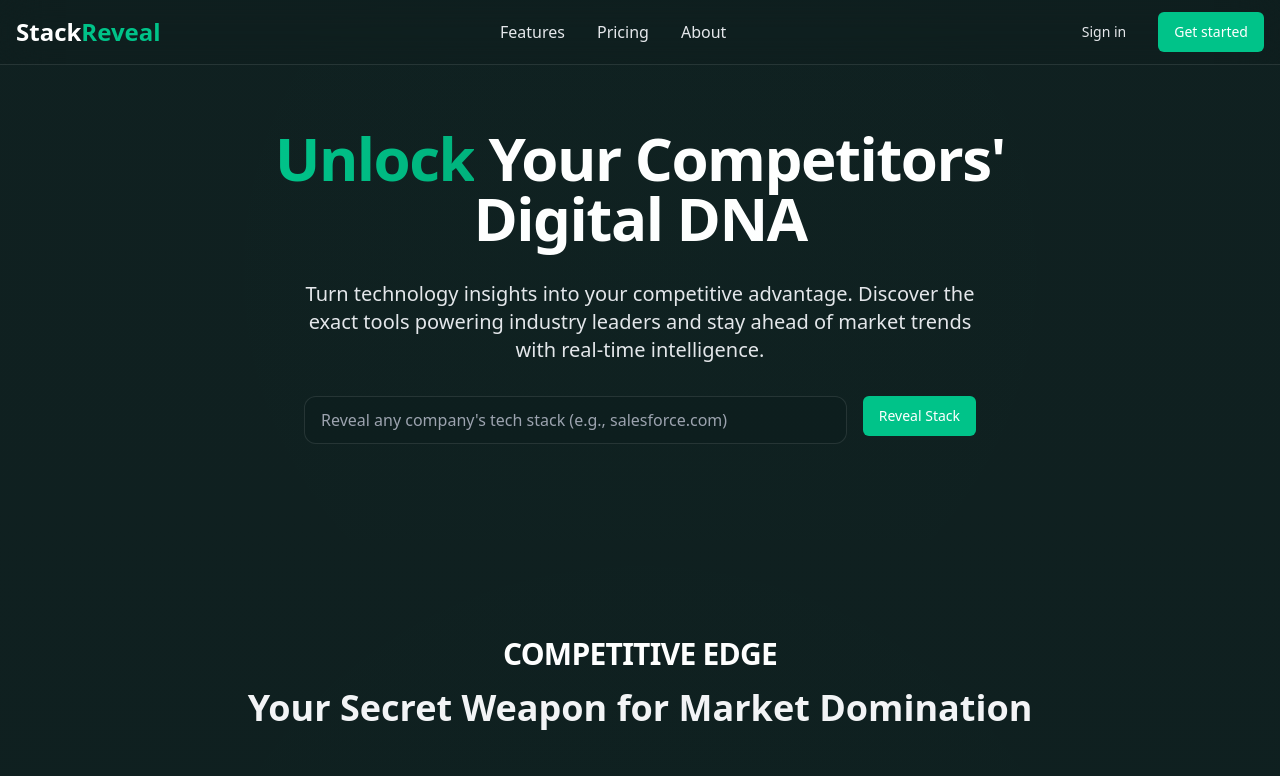
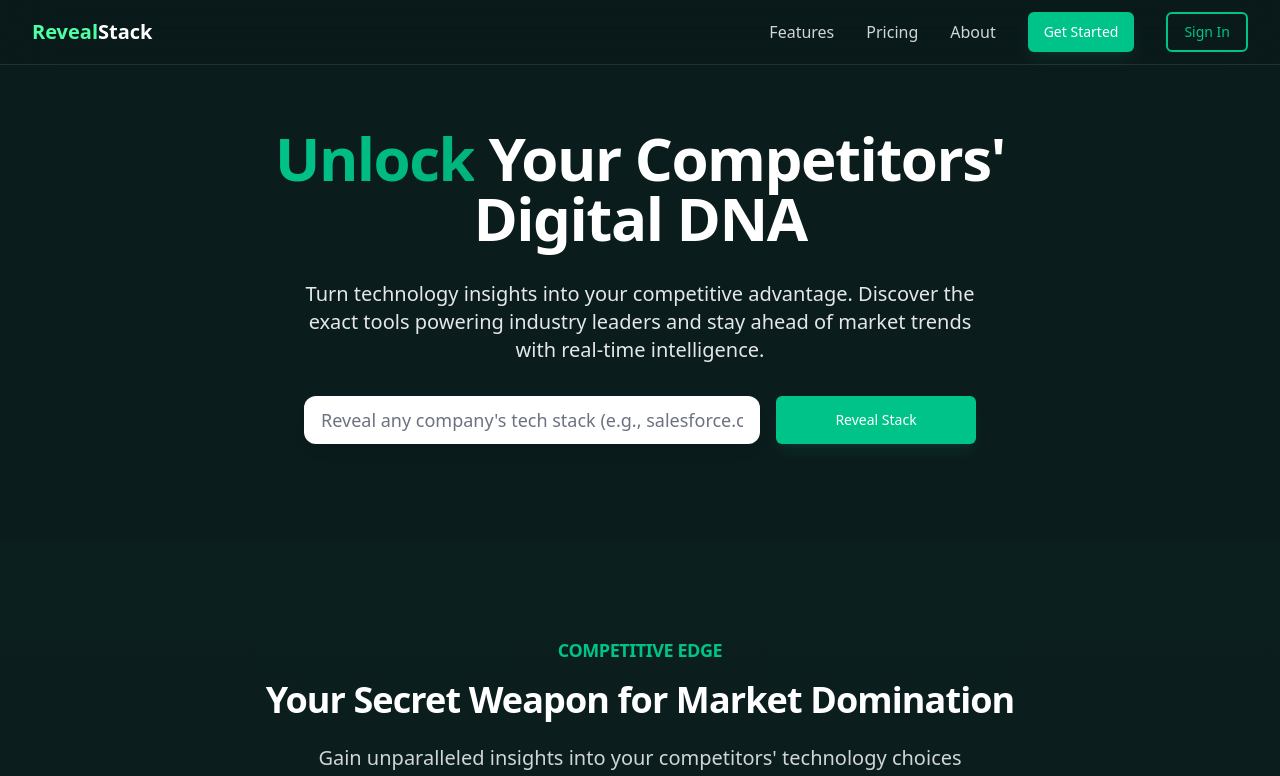
Before and after one commit to hashcode-in/stack-reveal, a Next.js app: page / in a window 1280 px wide. Shown: the top 776 px of the page. Built offline with nearby package versions, Linux system fonts and the light colour scheme.

Commit message:
fix: Update input/button styles and simplify background effects

```diff
--- a/src/app/globals.css
+++ b/src/app/globals.css
@@ -42,18 +42,32 @@
   section {
     @apply relative overflow-hidden py-16 md:py-24;
   }
-
-  section::before {
-    content: '';
-    @apply absolute inset-0 pointer-events-none opacity-50;
-    background: radial-gradient(circle at center, rgba(0, 195, 137, 0.015), transparent 80%);
-  }
 }
 
 @layer components {
   /* Navigation */
   .glass-nav {
     @apply fixed top-0 left-0 right-0 z-50 bg-black/5 backdrop-blur-xl border-b border-white/10;
+  }
+
+  /* Input and Button */
+  .hero-input {
+    @apply h-14 bg-white text-gray-900 placeholder:text-gray-500 rounded-xl px-6
+           border-0 focus:ring-2 focus:ring-[#00C389]/20 focus:outline-none
+           shadow-lg shadow-black/5;
+  }
+
+  .gradient-button {
+    @apply h-14 bg-[#00C389] text-white font-semibold px-8 rounded-xl
+           hover:bg-[#00C389]/90 transition-all duration-200
+           focus:outline-none focus:ring-2 focus:ring-[#00C389]/20
+           shadow-lg shadow-[#00C389]/10;
+  }
+
+  .outline-button {
+    @apply h-14 border-2 border-[#00C389] text-[#00C389] font-semibold px-8 rounded-xl
+           hover:bg-[#00C389] hover:text-white transition-all duration-200
+           focus:outline-none focus:ring-2 focus:ring-[#00C389]/20;
   }
 
   /* Cards and Containers */
@@ -199,12 +213,6 @@
     @apply py-24 relative;
   }
 
-  .pricing-section::before {
-    content: '';
-    @apply absolute inset-0 opacity-30 bg-gradient-radial from-[#00C389]/5 to-transparent;
-    z-index: -1;
-  }
-
   .pricing-card {
     @apply glass-card relative transition-all duration-300 hover:scale-[1.02]
            bg-gradient-to-br from-[#0B1C1C]/60 to-[#0B1C1C]/40
@@ -256,21 +264,6 @@
   .cta-title-highlight {
     @apply text-[#00C389] whitespace-nowrap;
   }
-
-  /* Buttons */
-  .gradient-button {
-    @apply bg-[#00C389] text-white font-semibold px-8 py-4 rounded-full h-14
-           hover:shadow-lg hover:shadow-[#00C389]/20 hover:scale-105 transition-all duration-300
-           active:scale-95 focus:outline-none focus:ring-2 focus:ring-[#00C389]/50
-           w-full sm:w-auto text-base sm:text-lg;
-  }
-
-  .outline-button {
-    @apply border-2 border-[#00C389] text-[#00C389] font-semibold px-8 py-4 rounded-full h-14
-           hover:bg-[#00C389] hover:text-white hover:scale-105 transition-all duration-300
-           active:scale-95 focus:outline-none focus:ring-2 focus:ring-[#00C389]/50
-           w-full sm:w-auto text-base sm:text-lg;
-  }
 }
 
 @layer utilities {
--- a/src/app/page.tsx
+++ b/src/app/page.tsx
@@ -10,7 +10,7 @@ import { Nav } from "../components/nav"
 
 export default function Home() {
   return (
-    <main className="min-h-screen">
+    <main className="min-h-screen bg-gradient-to-b from-[#0B1C1C] to-[#0B1C1C]/95">
       <Nav />
 
       {/* Hero Section */}
@@ -27,11 +27,13 @@ export default function Home() {
             of market trends with real-time intelligence.
           </p>
           <div className="flex flex-col sm:flex-row gap-4 max-w-2xl mx-auto">
-            <Input
-              className="hero-input"
-              placeholder="Reveal any company's tech stack (e.g., salesforce.com)"
-            />
-            <Button className="gradient-button">
+            <div className="flex-1">
+              <Input
+                className="hero-input w-full"
+                placeholder="Reveal any company's tech stack (e.g., salesforce.com)"
+              />
+            </div>
+            <Button className="gradient-button min-w-[200px] h-12">
               Reveal Stack
             </Button>
           </div>
@@ -39,14 +41,15 @@ export default function Home() {
       </section>
 
       {/* Features Section */}
-      <section className="py-24 px-4 md:px-6 lg:px-8 theme-charcoal">
-        <div className="max-w-7xl mx-auto">
+      <section id="features" className="relative py-24 px-4 md:px-6 lg:px-8">
+        <div className="absolute inset-0 bg-gradient-to-b from-[#00C389]/5 to-transparent opacity-30" />
+        <div className="max-w-7xl mx-auto relative">
           <div className="text-center mb-16">
-            <h2 className="text-2xl md:text-3xl font-bold mb-4">
-              COMPETITIVE EDGE
-            </h2>
-            <p className="text-2xl md:text-3xl lg:text-4xl font-bold">
-              Your Secret Weapon for Market Domination
+            <h3 className="text-[#00C389] text-lg font-semibold mb-4">COMPETITIVE EDGE</h3>
+            <h2 className="text-3xl md:text-4xl font-bold mb-6">Your Secret Weapon for Market Domination</h2>
+            <p className="text-gray-300 text-lg md:text-xl max-w-2xl mx-auto">
+              Gain unparalleled insights into your competitors&apos; technology choices
+              and stay ahead in the digital arms race.
             </p>
           </div>
           <div className="grid grid-cols-1 md:grid-cols-2 lg:grid-cols-3 gap-8">
@@ -76,8 +79,9 @@ export default function Home() {
       </section>
 
       {/* Stats Section */}
-      <section className="py-24 px-4 md:px-6 lg:px-8 theme-green">
-        <div className="max-w-7xl mx-auto">
+      <section className="relative py-24 px-4 md:px-6 lg:px-8">
+        <div className="absolute inset-0 bg-gradient-to-b from-transparent via-[#00C389]/5 to-transparent opacity-30" />
+        <div className="max-w-7xl mx-auto relative">
           <div className="grid grid-cols-1 lg:grid-cols-2 gap-12 items-center">
             <div className="space-y-8">
               <h2 className="text-2xl md:text-3xl font-bold text-[#00C389]">
@@ -121,31 +125,22 @@ export default function Home() {
       </section>
 
       {/* Testimonials Section */}
-      <section className="py-24 px-4 md:px-6 lg:px-8 theme-charcoal">
-        <div className="max-w-7xl mx-auto">
+      <section className="relative py-24 px-4 md:px-6 lg:px-8">
+        <div className="absolute inset-0 bg-gradient-to-b from-transparent via-[#00C389]/5 to-transparent opacity-30" />
+        <div className="max-w-7xl mx-auto relative">
           <Testimonials />
         </div>
       </section>
 
       {/* Pricing Section */}
-      <section className="py-24 px-4 md:px-6 lg:px-8 theme-green">
-        <div className="max-w-7xl mx-auto">
+      <section id="pricing" className="relative py-24 px-4 md:px-6 lg:px-8">
+        <div className="absolute inset-0 bg-gradient-to-b from-transparent via-[#00C389]/5 to-transparent opacity-30" />
+        <div className="max-w-7xl mx-auto relative">
           <Pricing />
         </div>
       </section>
 
-      {/* CTA Section */}
-      <section className="cta-section">
-        <div className="cta-card">
-          <h2 className="cta-title text-center">
-            Ready to <span className="cta-title-highlight">Outmaneuver</span> Your Competition?
-          </h2>
-          <div className="flex flex-col sm:flex-row justify-center gap-4">
-            <Button className="gradient-button">Get Started Free</Button>
-            <Button className="outline-button">Schedule Demo</Button>
-          </div>
-        </div>
-      </section>
+
 
       <Footer />
     </main>
--- a/src/components/footer.tsx
+++ b/src/components/footer.tsx
@@ -1,7 +1,20 @@
+import { Button } from "../components/ui/button"
 export function Footer() {
   return (
     <footer className="bg-[#071414] text-white border-t border-white/10">
       <div className="max-w-7xl mx-auto px-4 py-16">
+        {/* CTA Section */}
+      <section className="cta-section">
+        <div className="cta-card">
+          <h2 className="cta-title text-center">
+            Ready to <span className="cta-title-highlight">Outmaneuver</span> Your Competition?
+          </h2>
+          <div className="flex flex-col sm:flex-row justify-center gap-4">
+            <Button className="gradient-button">Get Started Free</Button>
+            <Button className="outline-button">Schedule Demo</Button>
+          </div>
+        </div>
+      </section>
         {/* Main Footer Content */}
         <div className="grid grid-cols-1 md:grid-cols-4 gap-12 mb-16">
           {/* Brand Column */}
--- a/src/components/nav.tsx
+++ b/src/components/nav.tsx
@@ -1,32 +1,58 @@
+"use client"
+
 import Link from "next/link"
 import { Button } from "./ui/button"
 
 export function Nav() {
+  const scrollToSection = (id: string) => {
+    const element = document.getElementById(id)
+    if (element) {
+      element.scrollIntoView({ behavior: 'smooth' })
+    }
+  }
+
   return (
     <nav className="glass-nav">
-      <div className="container mx-auto px-4">
-        <div className="flex h-16 items-center justify-between">
-          <Link href="/" className="flex items-center text-2xl font-bold">
-            <span className="text-white">Stack</span>
-            <span className="text-[#00C389]">Reveal</span>
-          </Link>
-          <div className="hidden md:flex items-right gap-8">
-            <Link href="#features" className="text-gray-200 hover:text-white transition-colors">
+      <div className="max-w-7xl mx-auto px-4 sm:px-6 lg:px-8">
+        <div className="flex items-center justify-between h-16">
+          <div className="flex-shrink-0">
+            <Link href="/" className="text-xl font-bold text-white">
+            <span className="text-[#4FFFA6]">Reveal</span>
+              <span className="text-[#FFFFFF]">Stack</span>
+            </Link>
+          </div>
+
+          <div className="hidden md:flex md:items-center md:space-x-8">
+            <button
+              onClick={() => scrollToSection('features')}
+              className="text-gray-300 hover:text-white transition-colors"
+            >
               Features
-            </Link>
-            <Link href="#pricing" className="text-gray-200 hover:text-white transition-colors">
+            </button>
+            <button
+              onClick={() => scrollToSection('pricing')}
+              className="text-gray-300 hover:text-white transition-colors"
+            >
               Pricing
-            </Link>
-            <Link href="#about" className="text-gray-200 hover:text-white transition-colors">
+            </button>
+            <Link
+              href="/about"
+              className="text-gray-300 hover:text-white transition-colors"
+            >
               About
             </Link>
+            <Button className="gradient-button mr-4">
+              Get Started
+            </Button>
+            <Button className="outline-button">
+              Sign In
+            </Button>
           </div>
-          <div className="flex items-center gap-4">
-            <Button variant="ghost" className="text-gray-200 hover:text-white">
-              Sign in
-            </Button>
+
+          {/* Mobile menu button */}
+          <div className="md:hidden flex items-center">
             <Button className="gradient-button">
-              Get started
+              Menu
             </Button>
           </div>
         </div>
--- a/src/components/ui/input.tsx
+++ b/src/components/ui/input.tsx
@@ -9,6 +9,8 @@ export interface InputProps
 
 const Input = React.forwardRef<HTMLInputElement, InputProps>(
   ({ className, type, error, label, ...props }, ref) => {
+    const isHeroInput = className?.includes('hero-input')
+
     return (
       <div className="relative w-full">
         {label && (
@@ -19,7 +21,12 @@ const Input = React.forwardRef<HTMLInputElement, InputProps>(
         <input
           type={type}
           className={cn(
-            "flex h-12 w-full rounded-xl border border-white/10 bg-[#0B1C1C]/40 px-4 py-2 text-base text-white placeholder:text-gray-400 focus:border-[#00C389]/50 focus:outline-none focus:ring-2 focus:ring-[#00C389]/20 disabled:cursor-not-allowed disabled:opacity-50 transition-all duration-200",
+            "flex h-12 w-full rounded-xl px-4 py-2 text-lg transition-all duration-200",
+            isHeroInput ?
+              "bg-white text-gray-900 placeholder:text-gray-500 border border-white/20 hover:border-[#00C389]/50 focus:border-[#00C389]" :
+              "bg-[#0B1C1C]/40 text-white placeholder:text-gray-400 border border-white/10 hover:border-white/20",
+            "focus:outline-none focus:ring-2 focus:ring-[#00C389]/20",
+            "disabled:cursor-not-allowed disabled:opacity-50",
             error && "border-red-500 focus:border-red-500 focus:ring-red-500/20",
             className
           )}
```
